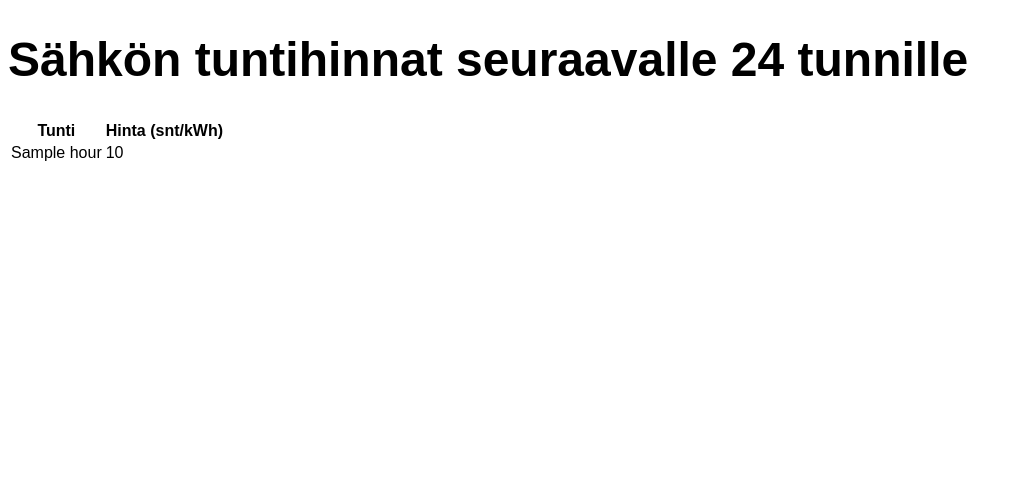
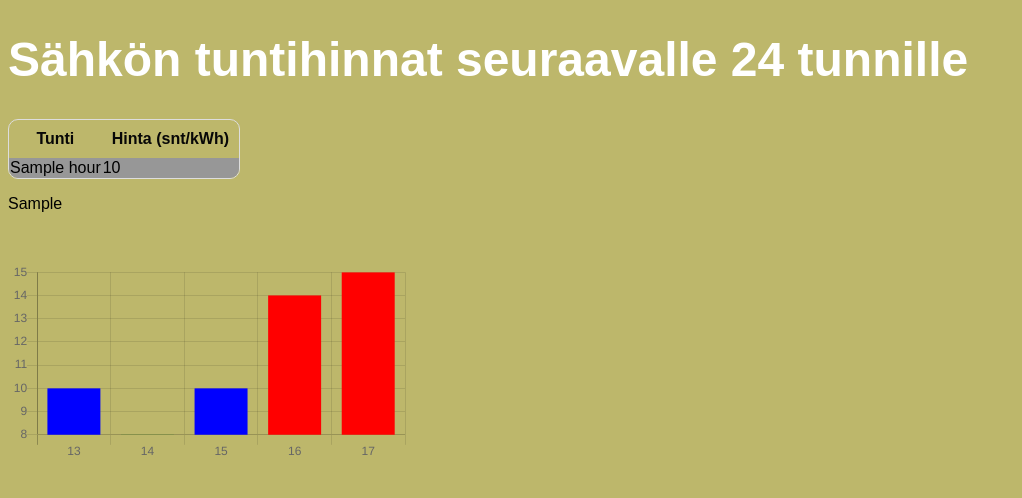
Before and after one commit to NikoKemppainen/Nodeharjoituksia, a Node project: template views/layouts/hourly.handlebars in a window 1280 px wide. Shown: the top 498 px of the page, without its empty margins (0-1022 px from the left). Run offline with Node 20 templates, Linux system fonts and the light colour scheme; the template is opened without the code that fills it: most values are stand-ins (such as "Sample title", 1, 10 or a date in 2020); some libraries are stand-ins or nearby versions.

Commit message:
no kyll koodia pirusti

```diff
--- a/app.js
+++ b/app.js
@@ -27,22 +27,38 @@ app.set('view engine', 'handlebars');
 // URL ROUTES
 // ----------
 
+// TODO: add date and time as dynamic data for the homepage, is it sensible to use server for creating
+
+
+// Route to home page
 app.get('/', (req, res) => {
 
+    // Handlebars needs a key to show data on a page, json is a good way to send it
     let homePageData = {
         "price": 31.25,
         "wind": 2,
         "temperature": 18,
     }
+
+    // Rander index.handlebars and sen dynamic data to the page
     res.render('index', homePageData)
 
 });
 
-app.get("hourly",(req) => {
+// Route to hourly data page
+app.get("/hourly",(req, res) => {
 
-    let hourlyPageData = {
-        "hour": 13
-        "price": 31.44
+    // Data will be presented in a table. To loop all rows we need a key for table and for column data
+    let hourlyPageData = { "tableData": [
+        {"hour": 13,
+        "price": 31.44},
+        {"hour": 14,
+        "price": 32.10},
+        {"hour": 15,
+        "price": 30.50},
+        {"hour": 16,
+        "price": 29.99}
+    ]
     };
 
     res.render("hourly", hourlyPageData)
--- a/public/css/styles.css
+++ b/public/css/styles.css
@@ -1,10 +1,11 @@
+/* Common settings for whole page are defined in the body */
 body {
     font-family:Arial, Helvetica, sans-serif;
-
+    background-color: darkkhaki;
 }
 
 h1 {font-size: 48px;}
-
+/* CSS classes for colors desribing prices */
 .expensive {
     color: crimson;
 
@@ -17,3 +18,31 @@ h1 {font-size: 48px;}
 .average {
     color:cornflowerblue
 }
+
+/* Table settings */
+table {
+    border-radius: 10px; /* Rounded corners */
+    border: 1px solid #ddd;
+    border-spacing: 0;
+    border-collapse: separate;
+    overflow: hidden;
+
+    /* prevent table data and header background color exceeding table boundaries
+    This is needed because table has rounded corners */
+    overflow hidden;
+}
+
+/* Set every other row (even) to light gray background*/
+tr:nth-child(even){background-color: #979797;}
+
+/* Table data column settings */
+th {
+    padding: 10px;
+    color:#070707;
+    background-color: (rgba(255, 251, 0, 0.671);
+}
+
+/* Table data column settings */
+td {
+    padding: 8px;
+}
--- a/views/layouts/hourly.handlebars
+++ b/views/layouts/hourly.handlebars
@@ -1,12 +1,98 @@
-<h1>Sähkön tuntihinnat seuraavalle 24 tunnille</h1>
+{{!-- Load a script to create Chart.js charts --}}
+<script src="https://cdnjs.cloudflare.com/ajax/libs/Chart.js/2.9.4/Chart.js"></script>
+
+{{!-- Load script to create Google Chart --}}
+<script src="https://www.gstatic.com/charts/loader.js"></script>
+
+
+<h1 style="color: white;">Sähkön tuntihinnat seuraavalle 24 tunnille</h1>
 
 <table>
     <tr>
         <th>Tunti</th>
         <th>Hinta (snt/kWh)</th>
     </tr>
+    <!-- Loop every item in tabledata list, tableData is the key for the list-->
+    {{#each tableData}}
+
+    <!-- Create a row and put values into columns according to keys hour and price-->
     <tr>
         <td>{{hour}}</td>
         <td>{{price}}</td>
     </tr>
+    {{!-- Loop must end with {{/each tag}}, btw this is a handlebars comment --}}
+    {{/each}}
 </table>
+<p>{{chartData}}</p>
+<div>
+    <br>
+    <br>
+</div>
+
+{{!-- Create a named element as a placeholder for the chart.js chart --}}
+<canvas id="hourlyChartChartJS" style="width:100%;max-width:400px"></canvas>
+
+<script>
+    const xValues = ["13", "14", "15", "16", "17"];
+    const yValues = [10, 8, 10, 14, 15];
+    const barColors = ["blue", "green", "blue", "red", "red"];
+
+    new Chart("hourlyChartChartJS", {
+        type: "bar",
+        data: {
+            labels: xValues,
+            datasets: [{
+                backgroundColor: barColors,
+                data: yValues
+            }]
+        },
+        options: {
+            legend: { display: false },
+            title: {
+                display: false,
+                text: "Sähkön tuntihinnat"
+            }
+        }
+    });
+</script>
+<div>
+    <br>
+    <br>
+</div>
+
+{{!-- Create a named element as a placeholder for the Google chart --}}
+<div id="hourlyChartGoogleChart"></div>
+
+<script type="text/javascript">
+    google.charts.load("current", { packages: ['corechart'] });
+    google.charts.setOnLoadCallback(drawChart);
+    function drawChart() {
+        var data = google.visualization.arrayToDataTable([
+            ["Tunti", "Hinta snt/kwh", { role: "style" }],
+            ["13", 10, "blue"],
+            ["14", 8, "green"],
+            ["15", 10, "blue"],
+            ["16", 14, "red"],
+            ["16", 15, "red"]
+        ]);
+
+        var view = new google.visualization.DataView(data);
+
+        var options = {
+            title: "Seuraavien 24 h tuntihinnat",
+            width: 600,
+            height: 400,
+            bar: { groupWidth: "95%" },
+            legend: { position: "none" },
+            vAxes: {
+                // Adds titles to each axis.
+                0: { title: 'hinta snt/kWh' }
+
+            }
+        };
+
+
+        var chart = new google.visualization.ColumnChart(document.getElementById("hourlyChartGoogleChart"));
+        chart.draw(view, options);
+    }
+</script>
```
